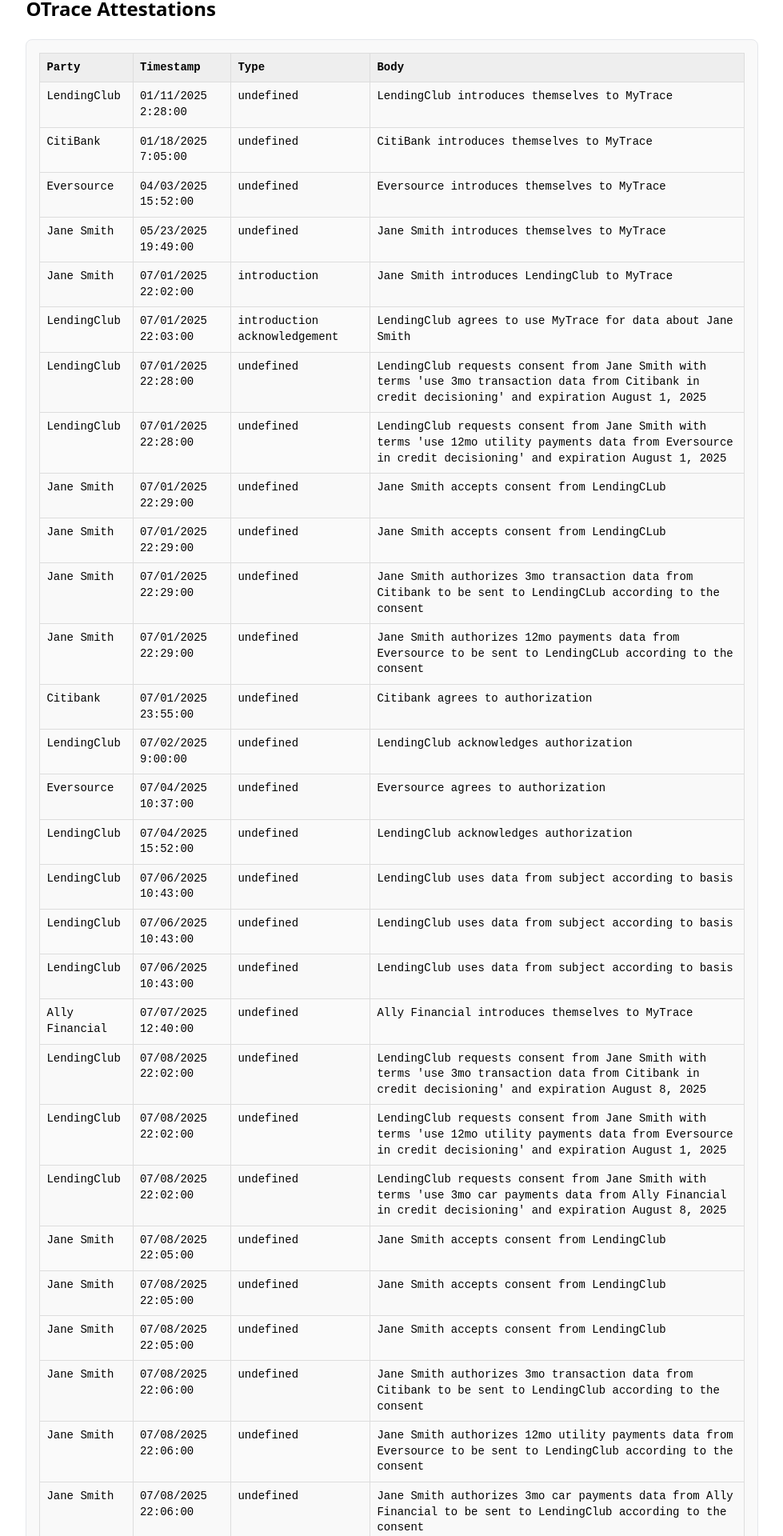
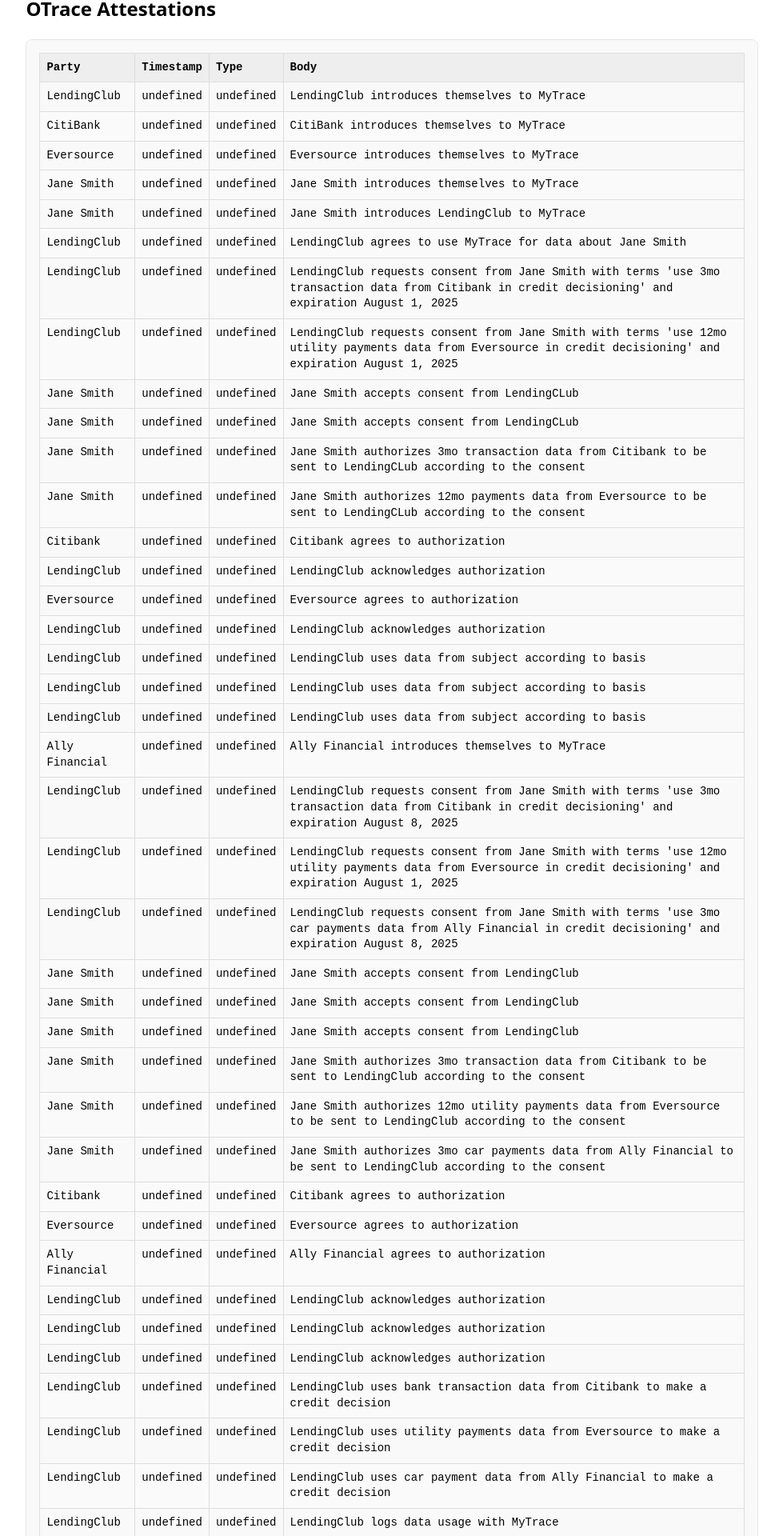
Before and after one commit to nicolatl/mytrace-web, a SvelteKit app: page /attestations in a window 1280 px wide. Shown: the part 92-2012 px from the top of the page at 80% size, without its empty margins (150-1129 px from the left). Built offline with nearby package versions, Linux system fonts and the light colour scheme.

Commit message:
attempt to fix highlight linking issue

```diff
--- a/src/lib/data/attestations.json
+++ b/src/lib/data/attestations.json
@@ -1,57 +1,55 @@
 [
   {
-    "Timestamp": "01/11/2025 2:28:00",
+    "timestamp": "01/11/2025 2:28:00",
     "id": 1,
     "party": "LendingClub",
     "context": {
-      "type": "https://nicolatl.github.io/mytrace-web/docs/1.0#introduction.introduce"
+      "type": "https://nicolatl.github.io/mytrace-web/docs/1.0#introduction-introduce"
     },
     "body": "LendingClub introduces themselves to MyTrace"
   },
   {
-    "Timestamp": "01/18/2025 7:05:00",
+    "timestamp": "01/18/2025 7:05:00",
     "id": 2,
     "party": "CitiBank",
     "context": {
-      "type": "https://nicolatl.github.io/mytrace-web/docs/1.0#introduction.introduce"},
+      "type": "https://nicolatl.github.io/mytrace-web/docs/1.0#introduction-introduce"},
     "body": "CitiBank introduces themselves to MyTrace"
   },
   {
-    "Timestamp": "04/03/2025 15:52:00",
+    "timestamp": "04/03/2025 15:52:00",
     "id": 3,
     "party": "Eversource",
     "context": {
-      "type": "https://nicolatl.github.io/mytrace-web/docs/1.0#introduction.introduce"
+      "type": "https://nicolatl.github.io/mytrace-web/docs/1.0#introduction-introduce"
     },
     "body": "Eversource introduces themselves to MyTrace"
   },
   {
-    "Timestamp": "05/23/2025 19:49:00",
+    "timestamp": "05/23/2025 19:49:00",
     "id": 4,
     "party": "Jane Smith",
     "context": {
-      "type": "https://nicolatl.github.io/mytrace-web/docs/1.0#introduction.introduce"},
+      "type": "https://nicolatl.github.io/mytrace-web/docs/1.0#introduction-introduce"},
     "body": "Jane Smith introduces themselves to MyTrace"
   },
   {
-    "type": "introduction",
-    "Timestamp": "07/01/2025 22:02:00",
+    "timestamp": "07/01/2025 22:02:00",
     "id": 5,
     "party": "Jane Smith",
     "context": {
-      "type": "https://nicolatl.github.io/mytrace-web/docs/1.0#introduction.introduce",
+      "type": "https://nicolatl.github.io/mytrace-web/docs/1.0#introduction-introduce",
       "controller": 1,
       "subject": 4
     },
     "body": "Jane Smith introduces LendingClub to MyTrace"
   },
   {
-    "type": "introduction acknowledgement",
-    "Timestamp": "07/01/2025 22:03:00",
+    "timestamp": "07/01/2025 22:03:00",
     "id": 6,
     "party": "LendingClub",
     "context": {
-      "type": "https://nicolatl.github.io/mytrace-web/docs/1.0#introduction.acknowledge",
+      "type": "https://nicolatl.github.io/mytrace-web/docs/1.0#introduction-acknowledge",
       "controller": 1,
       "introduction": 5,
       "subject": 4
@@ -59,33 +57,33 @@
     "body": "LendingClub agrees to use MyTrace for data about Jane Smith"
   },
   {
-    "Timestamp": "07/01/2025 22:28:00",
+    "timestamp": "07/01/2025 22:28:00",
     "id": 7,
     "party": "LendingClub",
     "context": {
-      "type": "https://nicolatl.github.io/mytrace-web/docs/1.0#consent.request",
+      "type": "https://nicolatl.github.io/mytrace-web/docs/1.0#consent-request",
       "controller": 1,
       "subject": 4
     },
     "body": "LendingClub requests consent from Jane Smith with terms 'use 3mo transaction data from Citibank in credit decisioning' and expiration August 1, 2025"
   },
   {
-    "Timestamp": "07/01/2025 22:28:00",
+    "timestamp": "07/01/2025 22:28:00",
     "id": 8,
     "party": "LendingClub",
     "context": {
-      "type": "https://nicolatl.github.io/mytrace-web/docs/1.0#consent.request",
+      "type": "https://nicolatl.github.io/mytrace-web/docs/1.0#consent-request",
       "controller": 1,
       "subject": 4
     },
     "body": "LendingClub requests consent from Jane Smith with terms 'use 12mo utility payments data from Eversource in credit decisioning' and expiration August 1, 2025"
   },
   {
-    "Timestamp": "07/01/2025 22:29:00",
+    "timestamp": "07/01/2025 22:29:00",
     "id": 9,
     "party": "Jane Smith",
     "context": {
-      "type": "https://nicolatl.github.io/mytrace-web/docs/1.0#consent.accept",
+      "type": "https://nicolatl.github.io/mytrace-web/docs/1.0#consent-accept",
       "consent": 7,
       "controller": 1,
       "subject": 4
@@ -93,11 +91,11 @@
     "body": "Jane Smith accepts consent from LendingCLub"
   },
   {
-    "Timestamp": "07/01/2025 22:29:00",
+    "timestamp": "07/01/2025 22:29:00",
     "id": 10,
     "party": "Jane Smith",
     "context": {
-      "type": "https://nicolatl.github.io/mytrace-web/docs/1.0#consent.accept",
+      "type": "https://nicolatl.github.io/mytrace-web/docs/1.0#consent-accept",
       "consent": 8,
       "controller": 1,
       "subject": 4
@@ -105,11 +103,11 @@
     "body": "Jane Smith accepts consent from LendingCLub"
   },
   {
-    "Timestamp": "07/01/2025 22:29:00",
+    "timestamp": "07/01/2025 22:29:00",
     "id": 11,
     "party": "Jane Smith",
     "context": {
-      "type": "https://nicolatl.github.io/mytrace-web/docs/1.0#authorization.authorize",
+      "type": "https://nicolatl.github.io/mytrace-web/docs/1.0#authorization-authorize",
       "consent": 9,
       "recipient": 1,
       "provider": 2,
@@ -118,11 +116,11 @@
     "body": "Jane Smith authorizes 3mo transaction data from Citibank to be sent to LendingCLub according to the consent"
   },
   {
-    "Timestamp": "07/01/2025 22:29:00",
+    "timestamp": "07/01/2025 22:29:00",
     "id": 12,
     "party": "Jane Smith",
     "context": {
-      "type": "https://nicolatl.github.io/mytrace-web/docs/1.0#authorization.authorize",
+      "type": "https://nicolatl.github.io/mytrace-web/docs/1.0#authorization-authorize",
       "consent": 10,
       "recipient": 1,
       "provider": 3,
@@ -131,11 +129,11 @@
     "body": "Jane Smith authorizes 12mo payments data from Eversource to be sent to LendingCLub according to the consent"
   },
   {
-    "Timestamp": "07/01/2025 23:55:00",
+    "timestamp": "07/01/2025 23:55:00",
     "id": 13,
     "party": "Citibank",
     "context": {
-      "type": "https://nicolatl.github.io/mytrace-web/docs/1.0#authorization.acknowledge",
+      "type": "https://nicolatl.github.io/mytrace-web/docs/1.0#authorization-acknowledge",
       "authorization": 11,
       "controller": 2,
       "subject": 4
@@ -143,11 +141,11 @@
     "body": "Citibank agrees to authorization"
   },
   {
-    "Timestamp": "07/02/2025 9:00:00",
+    "timestamp": "07/02/2025 9:00:00",
     "id": 14,
     "party": "LendingClub",
     "context": {
-      "type": "https://nicolatl.github.io/mytrace-web/docs/1.0#authorization.acknowledge",
+      "type": "https://nicolatl.github.io/mytrace-web/docs/1.0#authorization-acknowledge",
       "authorization": 11,
       "controller": 1,
       "subject": 4
@@ -155,11 +153,11 @@
     "body": "LendingClub acknowledges authorization"
   },
   {
-    "Timestamp": "07/04/2025 10:37:00",
+    "timestamp": "07/04/2025 10:37:00",
     "id": 15,
     "party": "Eversource",
     "context": {
-      "type": "https://nicolatl.github.io/mytrace-web/docs/1.0#authorization.acknowledge",
+      "type": "https://nicolatl.github.io/mytrace-web/docs/1.0#authorization-acknowledge",
       "authorization": 12,
       "controller": 3,
       "subject": 4
@@ -167,11 +165,11 @@
     "body": "Eversource agrees to authorization"
   },
   {
-    "Timestamp": "07/04/2025 15:52:00",
+    "timestamp": "07/04/2025 15:52:00",
     "id": 16,
     "party": "LendingClub",
     "context": {
-      "type": "https://nicolatl.github.io/mytrace-web/docs/1.0#authorization.acknowledge",
+      "type": "https://nicolatl.github.io/mytrace-web/docs/1.0#authorization-acknowledge",
       "authorization": 12,
       "controller": 1,
       "subject": 4
@@ -179,11 +177,11 @@
     "body": "LendingClub acknowledges authorization"
   },
   {
-    "Timestamp": "07/06/2025 10:43:00",
+    "timestamp": "07/06/2025 10:43:00",
     "id": 17,
     "party": "LendingClub",
     "context": {
-      "type": "https://nicolatl.github.io/mytrace-web/docs/1.0#dataUse.use",
+      "type": "https://nicolatl.github.io/mytrace-web/docs/1.0#dataUse-use",
       "basis": 9,
       "data": 11,
       "subject": 4
@@ -191,11 +189,11 @@
     "body": "LendingClub uses data from subject according to basis"
   },
   {
-    "Timestamp": "07/06/2025 10:43:00",
+    "timestamp": "07/06/2025 10:43:00",
     "id": 18,
     "party": "LendingClub",
     "context": {
-      "type": "https://nicolatl.github.io/mytrace-web/docs/1.0#dataUse.use",
+      "type": "https://nicolatl.github.io/mytrace-web/docs/1.0#dataUse-use",
       "basis": 10,
       "data": 12,
       "subject": 4
@@ -203,63 +201,63 @@
     "body": "LendingClub uses data from subject according to basis"
   },
   {
-    "Timestamp": "07/06/2025 10:43:00",
+    "timestamp": "07/06/2025 10:43:00",
     "id": 19,
     "party": "LendingClub",
     "context": {
-      "type": "https://nicolatl.github.io/mytrace-web/docs/1.0#dataReceipt.create",
+      "type": "https://nicolatl.github.io/mytrace-web/docs/1.0#dataReceipt-create",
       "dataUses": [17,18]
     },
     "body": "LendingClub uses data from subject according to basis"
   },
   {
-    "Timestamp": "07/07/2025 12:40:00",
+    "timestamp": "07/07/2025 12:40:00",
     "id": 20,
     "party": "Ally Financial",
     "context": {
-      "type": "https://nicolatl.github.io/mytrace-web/docs/1.0#introduction.introduce"
+      "type": "https://nicolatl.github.io/mytrace-web/docs/1.0#introduction-introduce"
     },
     "body": "Ally Financial introduces themselves to MyTrace"
   },
   {
-    "Timestamp": "07/08/2025 22:02:00",
+    "timestamp": "07/08/2025 22:02:00",
     "id": 21,
     "party": "LendingClub",
     "context": {
-      "type": "https://nicolatl.github.io/mytrace-web/docs/1.0#consent.request",
+      "type": "https://nicolatl.github.io/mytrace-web/docs/1.0#consent-request",
       "controller": 1,
       "subject": 4
     },
     "body": "LendingClub requests consent from Jane Smith with terms 'use 3mo transaction data from Citibank in credit decisioning' and expiration August 8, 2025"
   },
   {
-    "Timestamp": "07/08/2025 22:02:00",
+    "timestamp": "07/08/2025 22:02:00",
     "id": 22,
     "party": "LendingClub",
     "context": {
-      "type": "https://nicolatl.github.io/mytrace-web/docs/1.0#consent.request",
+      "type": "https://nicolatl.github.io/mytrace-web/docs/1.0#consent-request",
       "controller": 1,
       "subject": 4
     },
     "body": "LendingClub requests consent from Jane Smith with terms 'use 12mo utility payments data from Eversource in credit decisioning' and expiration August 1, 2025"
   },
   {
-    "Timestamp": "07/08/2025 22:02:00",
+    "timestamp": "07/08/2025 22:02:00",
     "id": 23,
     "party": "LendingClub",
     "context": {
-      "type": "https://nicolatl.github.io/mytrace-web/docs/1.0#consent.request",
+      "type": "https://nicolatl.github.io/mytrace-web/docs/1.0#consent-request",
       "controller": 1,
       "subject": 4
     },
     "body": "LendingClub requests consent from Jane Smith with terms 'use 3mo car payments data from Ally Financial in credit decisioning' and expiration August 8, 2025"
   },
     {
-    "Timestamp": "07/08/2025 22:05:00",
+    "timestamp": "07/08/2025 22:05:00",
     "id": 24,
     "party": "Jane Smith",
     "context": {
-      "type": "https://nicolatl.github.io/mytrace-web/docs/1.0#consent.accept",
+      "type": "https://nicolatl.github.io/mytrace-web/docs/1.0#consent-accept",
       "consent": 21,
       "controller": 1,
       "subject": 4
@@ -267,11 +265,11 @@
     "body": "Jane Smith accepts consent from LendingClub"
   },
   {
-    "Timestamp": "07/08/2025 22:05:00",
+    "timestamp": "07/08/2025 22:05:00",
     "id": 25,
     "party": "Jane Smith",
     "context": {
-      "type": "https://nicolatl.github.io/mytrace-web/docs/1.0#consent.accept",
+      "type": "https://nicolatl.github.io/mytrace-web/docs/1.0#consent-accept",
       "consent": 22,
       "controller": 1,
       "subject": 4
@@ -279,11 +277,11 @@
     "body": "Jane Smith accepts consent from LendingClub"
   },
   {
-    "Timestamp": "07/08/2025 22:05:00",
+    "timestamp": "07/08/2025 22:05:00",
     "id": 26,
     "party": "Jane Smith",
     "context": {
-      "type": "https://nicolatl.github.io/mytrace-web/docs/1.0#consent.accept",
+      "type": "https://nicolatl.github.io/mytrace-web/docs/1.0#consent-accept",
       "consent": 23,
       "controller": 1,
       "subject": 4
@@ -291,11 +289,11 @@
     "body": "Jane Smith accepts consent from LendingClub"
   },
   {
-    "Timestamp": "07/08/2025 22:06:00",
+    "timestamp": "07/08/2025 22:06:00",
     "id": 27,
     "party": "Jane Smith",
     "context": {
-      "type": "https://nicolatl.github.io/mytrace-web/docs/1.0#authorization.authorize",
+      "type": "https://nicolatl.github.io/mytrace-web/docs/1.0#authorization-authorize",
       "consent": 24,
       "controller": 1,
       "provider": 2,
@@ -304,11 +302,11 @@
     "body": "Jane Smith authorizes 3mo transaction data from Citibank to be sent to LendingClub according to the consent"
   },
   {
-    "Timestamp": "07/08/2025 22:06:00",
+    "timestamp": "07/08/2025 22:06:00",
     "id": 28,
     "party": "Jane Smith",
     "context": {
-      "type": "https://nicolatl.github.io/mytrace-web/docs/1.0#authorization.authorize",
+      "type": "https://nicolatl.github.io/mytrace-web/docs/1.0#authorization-authorize",
       "consent": 25,
       "controller": 1,
       "provider": 3,
@@ -317,11 +315,11 @@
     "body": "Jane Smith authorizes 12mo utility payments data from Eversource to be sent to LendingClub according to the consent"
   },
   {
-    "Timestamp": "07/08/2025 22:06:00",
+    "timestamp": "07/08/2025 22:06:00",
     "id": 29,
     "party": "Jane Smith",
     "context": {
-      "type": "https://nicolatl.github.io/mytrace-web/docs/1.0#authorization.authorize",
+      "type": "https://nicolatl.github.io/mytrace-web/docs/1.0#authorization-authorize",
       "consent": 26,
       "controller": 1,
       "provider": 20,
@@ -330,11 +328,11 @@
     "body": "Jane Smith authorizes 3mo car payments data from Ally Financial to be sent to LendingClub according to the consent"
   },
   {
-    "Timestamp": "07/09/2025 09:12:00",
+    "timestamp": "07/09/2025 09:12:00",
     "id": 30,
     "party": "Citibank",
     "context": {
-      "type": "https://nicolatl.github.io/mytrace-web/docs/1.0#authorization.acknowledge",
+      "type": "https://nicolatl.github.io/mytrace-web/docs/1.0#authorization-acknowledge",
       "authorization": 27,
       "controller": 1,
       "provider": 2,
@@ -343,11 +341,11 @@
     "body": "Citibank agrees to authorization"
   },
   {
-    "Timestamp": "07/09/2025 09:14:00",
+    "timestamp": "07/09/2025 09:14:00",
     "id": 31,
     "party": "Eversource",
     "context": {
-      "type": "https://nicolatl.github.io/mytrace-web/docs/1.0#authorization.acknowledge",
+      "type": "https://nicolatl.github.io/mytrace-web/docs/1.0#authorization-acknowledge",
       "authorization": 28,
       "controller": 1,
       "provider": 3,
@@ -356,11 +354,11 @@
     "body": "Eversource agrees to authorization"
   },
   {
-    "Timestamp": "07/09/2025 09:15:00",
+    "timestamp": "07/09/2025 09:15:00",
     "id": 32,
     "party": "Ally Financial",
     "context": {
-      "type": "https://nicolatl.github.io/mytrace-web/docs/1.0#authorization.acknowledge",
+      "type": "https://nicolatl.github.io/mytrace-web/docs/1.0#authorization-acknowledge",
       "authorization": 29,
       "controller": 1,
       "provider": 20,
@@ -369,11 +367,11 @@
     "body": "Ally Financial agrees to authorization"
   },
   {
-    "Timestamp": "07/09/2025 10:00:00",
+    "timestamp": "07/09/2025 10:00:00",
     "id": 33,
     "party": "LendingClub",
     "context": {
-      "type": "https://nicolatl.github.io/mytrace-web/docs/1.0#authorization.acknowledge",
+      "type": "https://nicolatl.github.io/mytrace-web/docs/1.0#authorization-acknowledge",
       "authorization": 27,
       "controller": 1,
       "provider": 2,
@@ -382,11 +380,11 @@
     "body": "LendingClub acknowledges authorization"
   },
   {
-    "Timestamp": "07/09/2025 10:01:00",
+    "timestamp": "07/09/2025 10:01:00",
     "id": 34,
     "party": "LendingClub",
     "context": {
-      "type": "https://nicolatl.github.io/mytrace-web/docs/1.0#authorization.acknowledge",
+      "type": "https://nicolatl.github.io/mytrace-web/docs/1.0#authorization-acknowledge",
       "authorization": 28,
       "controller": 1,
       "provider": 3,
@@ -395,11 +393,11 @@
     "body": "LendingClub acknowledges authorization"
   },
   {
-    "Timestamp": "07/09/2025 10:02:00",
+    "timestamp": "07/09/2025 10:02:00",
     "id": 35,
     "party": "LendingClub",
     "context": {
-      "type": "https://nicolatl.github.io/mytrace-web/docs/1.0#authorization.acknowledge",
+      "type": "https://nicolatl.github.io/mytrace-web/docs/1.0#authorization-acknowledge",
       "authorization": 29,
       "controller": 1,
       "provider": 20,
@@ -408,12 +406,11 @@
     "body": "LendingClub acknowledges authorization"
   },
     {
-    "type": "data use",
-    "Timestamp": "07/10/2025 14:42:00",
+    "timestamp": "07/10/2025 14:42:00",
     "id": 36,
     "party": "LendingClub",
     "context": {
-      "type": "https://nicolatl.github.io/mytrace-web/docs/1.0#dataUse.use",
+      "type": "https://nicolatl.github.io/mytrace-web/docs/1.0#dataUse-use",
       "basis": 24,
       "data": 27,
       "subject": 4
@@ -421,11 +418,11 @@
     "body": "LendingClub uses bank transaction data from Citibank to make a credit decision"
   },
   {
-    "Timestamp": "07/10/2025 14:43:00",
+    "timestamp": "07/10/2025 14:43:00",
     "id": 37,
     "party": "LendingClub",
     "context": {
-      "type": "https://nicolatl.github.io/mytrace-web/docs/1.0#dataUse.use",
+      "type": "https://nicolatl.github.io/mytrace-web/docs/1.0#dataUse-use",
       "basis": 25,
       "data": 28,
       "subject": 4
@@ -433,11 +430,11 @@
     "body": "LendingClub uses utility payments data from Eversource to make a credit decision"
   },
   {
-    "Timestamp": "07/10/2025 14:44:00",
+    "timestamp": "07/10/2025 14:44:00",
     "id": 38,
     "party": "LendingClub",
     "context": {
-      "type": "https://nicolatl.github.io/mytrace-web/docs/1.0#dataUse.use",
+      "type": "https://nicolatl.github.io/mytrace-web/docs/1.0#dataUse-use",
       "basis": 26,
       "data": 29,
       "subject": 4
@@ -445,12 +442,11 @@
     "body": "LendingClub uses car payment data from Ally Financial to make a credit decision"
   },
   {
-    "type": "data receipt",
-    "Timestamp": "07/10/2025 14:45:00",
+    "timestamp": "07/10/2025 14:45:00",
     "id": 39,
     "party": "LendingClub",
     "context": {
-      "type": "https://nicolatl.github.io/mytrace-web/docs/1.0#dataReceipt.create",
+      "type": "https://nicolatl.github.io/mytrace-web/docs/1.0#dataReceipt-create",
       "dataUses": [36, 37, 38]
     },
     "body": "LendingClub logs data usage with MyTrace"
```
Also changed, not shown: src/routes/docs/1.0/+page.svelte (+14 -14 lines).
